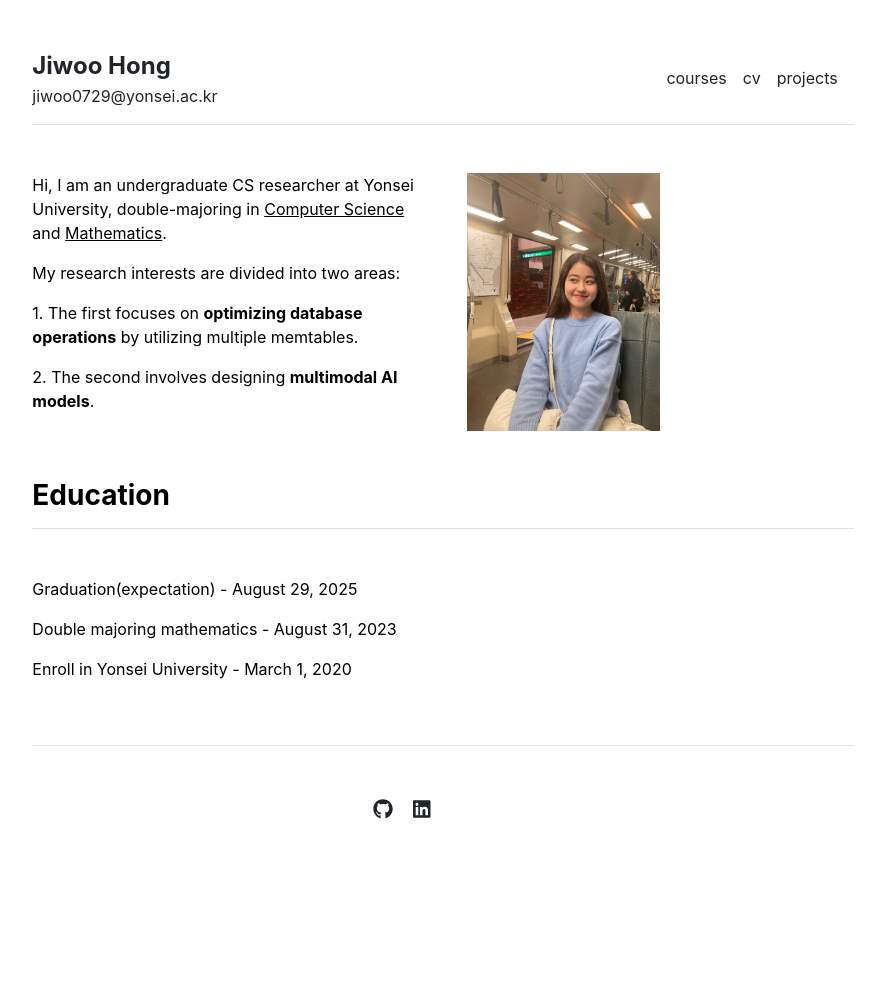
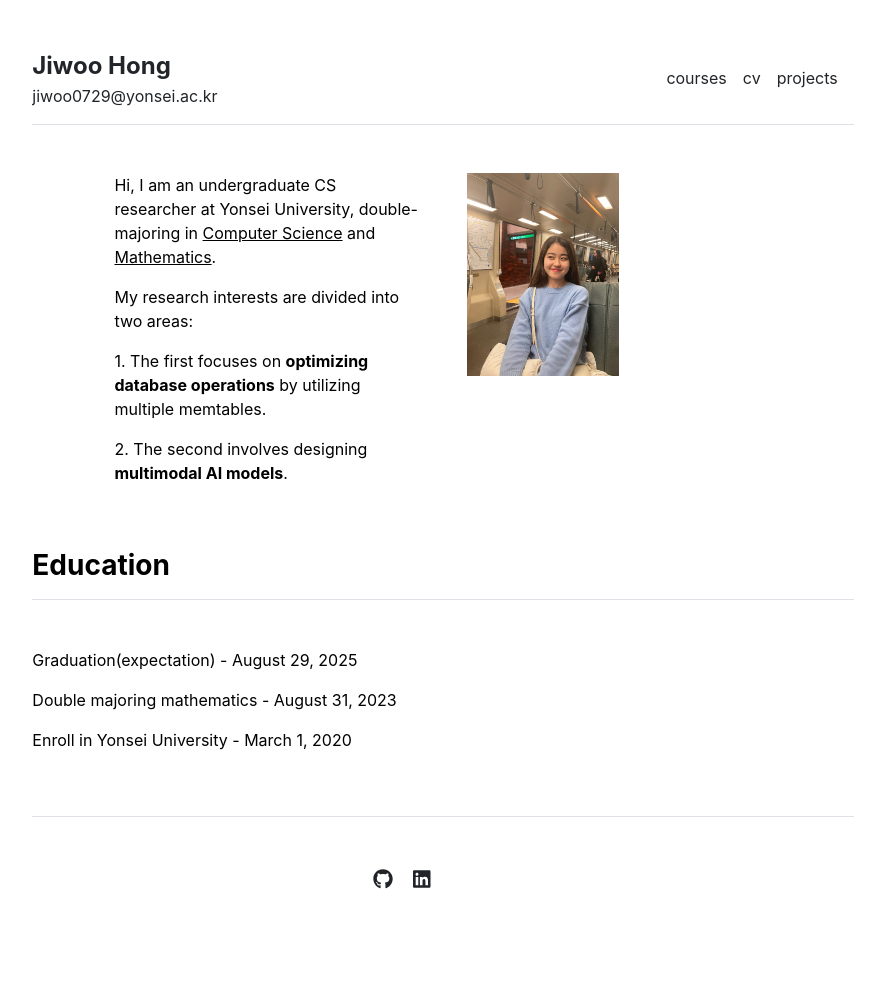
Before and after one commit to JiwooHong01/JiwooHong01.github.io, a Jekyll site: the page built from index.md, in a window 1280 px wide. Shown: the whole page, without its empty margins (197-1082 px from the left). Built offline with Jekyll 4.4.1, drawn with Linux system fonts in a browser that asks for light colours; before the commit the page ends 920 px from its top, so only the background shows below that.

Commit message:
Update home.html

```diff
--- a/_layouts/home.html
+++ b/_layouts/home.html
@@ -1,7 +1,7 @@
 ---
 layout: default
 ---
-
+<div style="width: 80%; max-width: 900px; margin: auto;">
   <div class="row g-5 mb-5">
     <div class="col-md-6">
       <p>
@@ -23,6 +23,7 @@ layout: default
       <img src="{{ site.github.url }}/assets/img/picture.jpeg" alt="Home" style="width: 50%; height: auto;">
     </div>
   </div>
+</div>
 
 <!-- {% include publications.html %} -->
 
```
Lines whose indentation alone changed are shown as unchanged.
